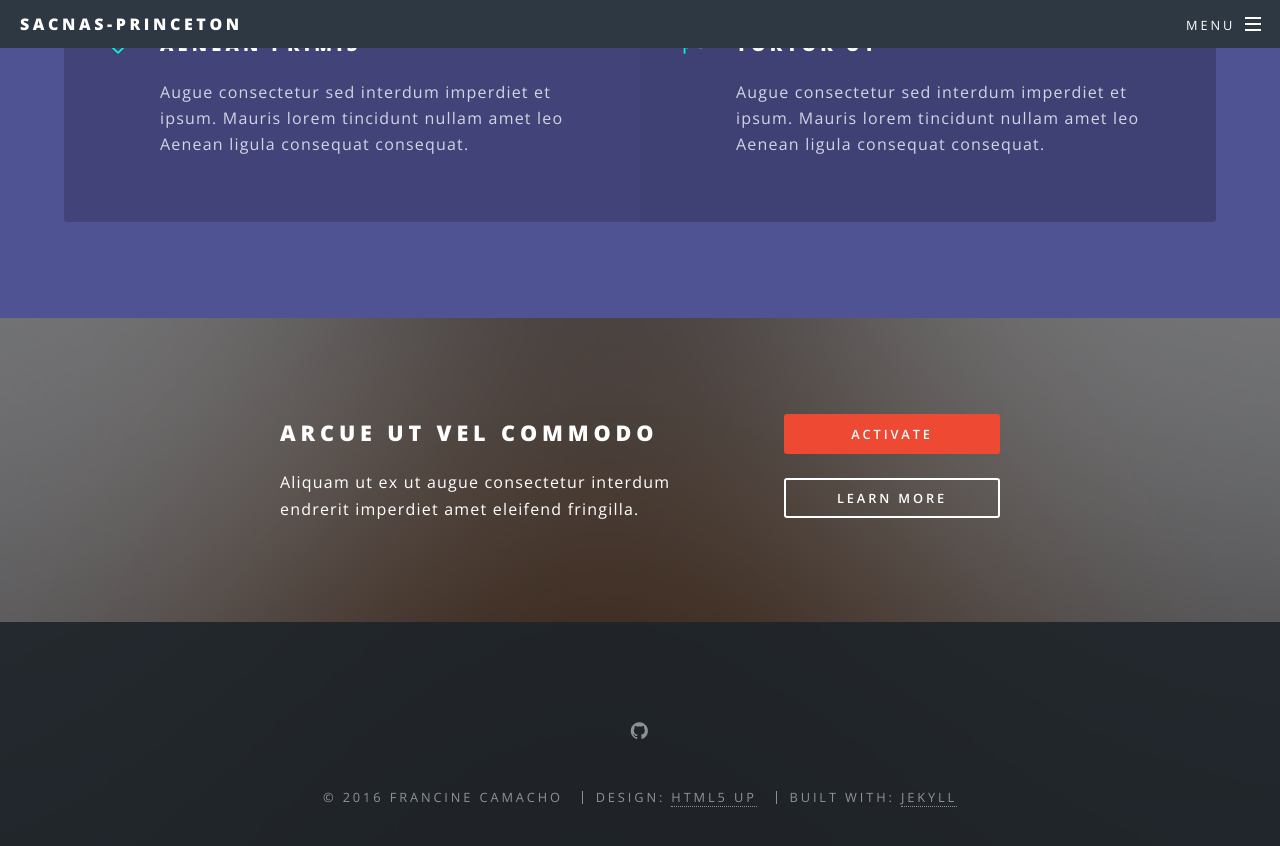
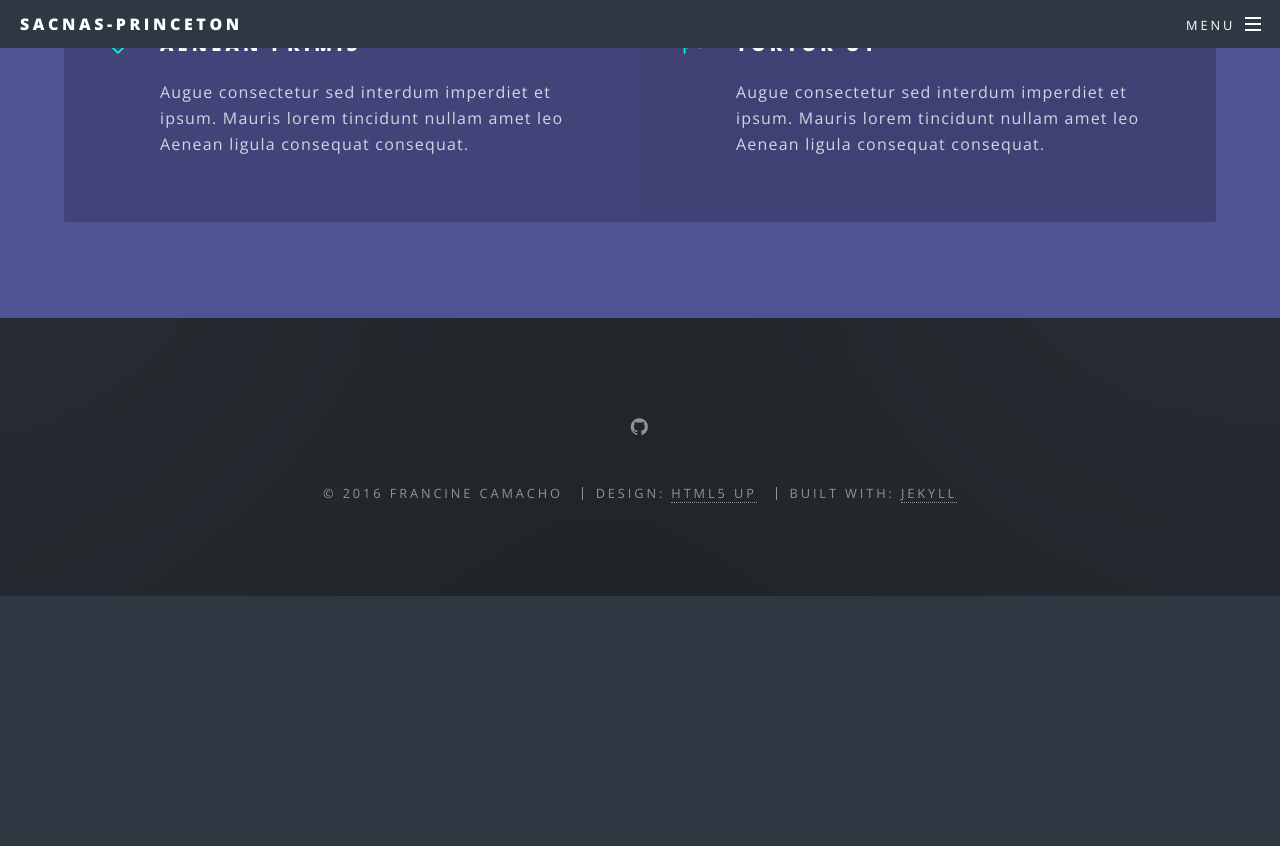
Before and after one commit to SACNAS-Princeton/SACNAS-Princeton.github.io, a Jekyll site: the page built from index.html, in a window 1280 px wide and 900 px high, scrolled down 3446 px. Shown: the top 846 px of the window. Built offline with Jekyll 4.4.1, drawn with Linux system fonts in a browser that asks for light colours; after the commit the page ends 4042 px from its top, so only the background shows below that.

Commit message:
working on main page content--removed CTA section

```diff
--- a/index.html
+++ b/index.html
@@ -93,7 +93,7 @@ layout: landing
 					</section>
 
 				<!-- CTA -->
-					<section id="cta" class="wrapper style4">
+					<!-- <section id="cta" class="wrapper style4">
 						<div class="inner">
 							<header>
 								<h2>Arcue ut vel commodo</h2>
@@ -104,4 +104,4 @@ layout: landing
 								<li><a href="#" class="button fit">Learn More</a></li>
 							</ul>
 						</div>
-					</section>
+					</section> -->
```
